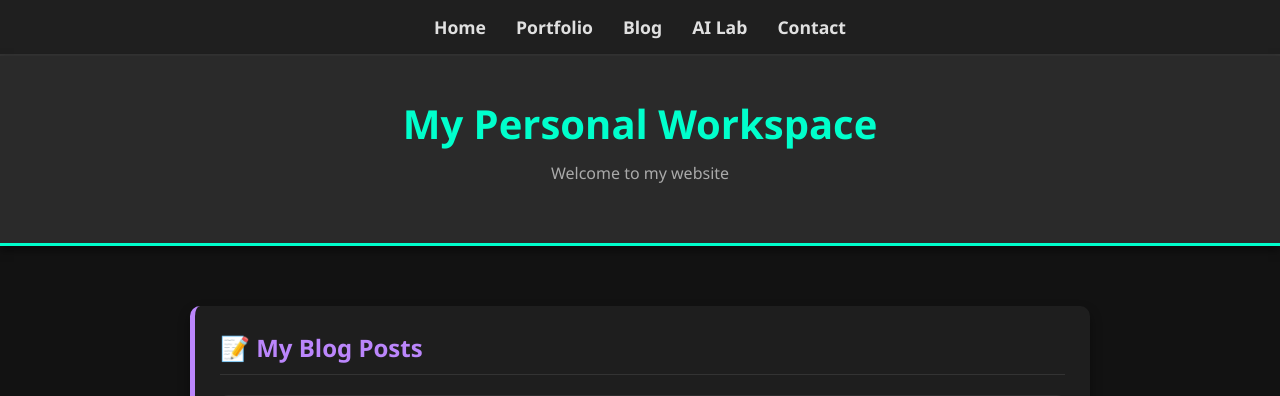
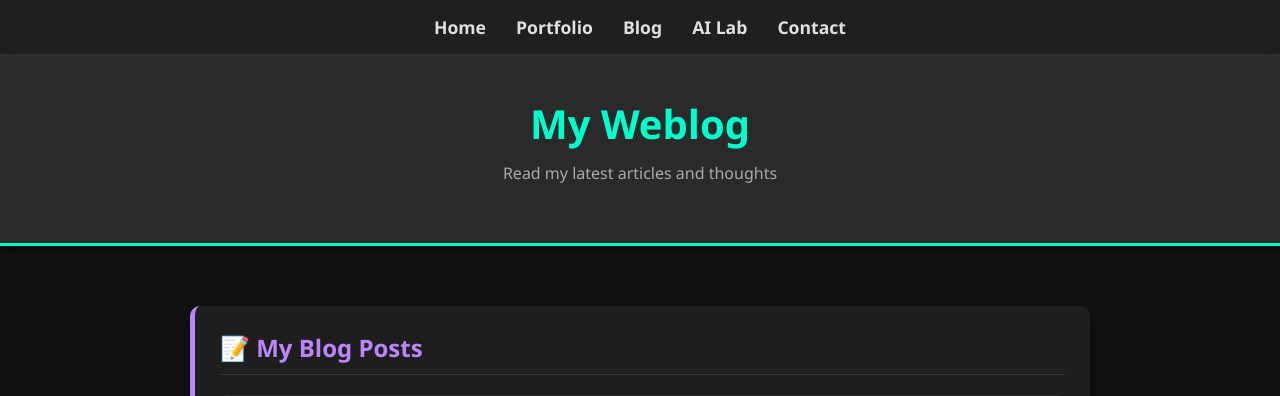
Before and after one commit to AliJohari05/My-Personal-Portfolio-Built-with-Django, a Django app: page /blog/ in a window 1280 px wide. Shown: the top 396 px of the page. Run offline with Django 5.2, Linux system fonts and the light colour scheme; data comes from the database, SQL or seed files in the repository.

Commit message:
create dynamic header

```diff
--- a/templates/base.html
+++ b/templates/base.html
@@ -7,13 +7,15 @@
     <title>{% block title %}My Personal Website{% endblock %}</title>
     <link rel="stylesheet" href="{% static 'css/style.css' %}">
 
-    <link rel="stylesheet" href="https://cdnjs.cloudflare.com/ajax/libs/font-awesome/6.4.0/css/all.min.css">
+    <!--<link rel="stylesheet" href="https://cdnjs.cloudflare.com/ajax/libs/font-awesome/6.4.0/css/all.min.css">-->
 </head>
 <body>
 
     {% include 'components/navbar.html' %}
 
-    {% include 'components/header.html' %}
+    {% block header_section %}
+        {% include 'components/header.html' with title="My Personal Workspace" subtitle="Welcome to my website" %}
+    {% endblock %}
 
     {% include 'components/messages.html' %}
 
--- a/templates/blog/blog.html
+++ b/templates/blog/blog.html
@@ -1,5 +1,7 @@
 {% extends 'base.html' %}
-
+{% block header_section %}
+    {% include 'components/header.html' with title="My Weblog" subtitle="Read my latest articles and thoughts" %}
+{% endblock %}
 {% block content %}
 <div class="container">
     <div class="section-card">
--- a/templates/components/header.html
+++ b/templates/components/header.html
@@ -1,5 +1,5 @@
 <header class="site-header" style="text-align: center; padding: 40px 20px; background-color: #2a2a2a; margin-bottom: 30px;">
-    <h1>{% block title_header %}My Personal Workspace{% endblock %}</h1>
+    <h1>{{ title|default:"My Personal Workspace" }}</h1>
 
-    <p style="color: #aaa; margin-top: 10px;">{% block subtitle_header %}Welcome to my website{% endblock %}</p>
+    <p style="color: #aaa; margin-top: 10px;">{{ subtitle|default:"Welcome to my website" }}</p>
 </header>
--- a/templates/portfolio/portfolio.html
+++ b/templates/portfolio/portfolio.html
@@ -1,5 +1,7 @@
 {% extends 'base.html' %}
-
+{% block header_section %}
+    {% include 'components/header.html' with title="My Projects" subtitle="A showcase of my recent work" %}
+{% endblock %}
 {% block content %}
 <div class="container">
     <div class="section-card" style="border-left: 5px solid #ff6b00;">
```
